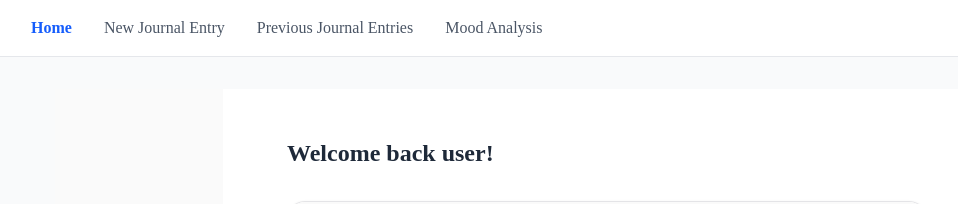
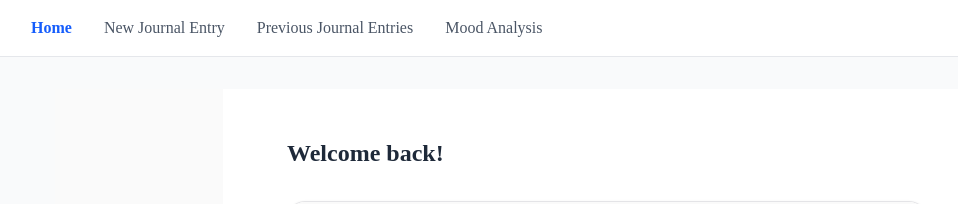
Before and after one commit to L-vd-M/ai-powered_daily_journal_app, a Next.js app: page /home in a window 1280 px wide. Shown: the top 204 px of the page, without its empty margins (33-991 px from the left). Built offline with nearby package versions, Linux system fonts and the light colour scheme; no server answers.

Commit message:
fix: Added a fix for an error where the user might not have added their name during sign-up, thus causing the application not to be able to display the custom welcome message,

```diff
--- a/app/(dashboard)/home/page.tsx
+++ b/app/(dashboard)/home/page.tsx
@@ -10,9 +10,9 @@ export default function HomePage() {
   return (
     <div className="flex flex-col flex-1 items-center justify-center bg-zinc-50 font-sans dark:bg-black">
       <main className="flex flex-1 w-full max-w-3xl flex-col py-12 px-16 bg-white dark:bg-black gap-8">
+        {/* Personalized greeting using the user’s name fetched from the database */}
         <h1 className="text-2xl font-semibold text-gray-800 dark:text-white">
-          {/* Personalized greeting */}
-          Welcome back {user ?? "user"}!
+          {user ? `Welcome back ${user}!` : "Welcome back!"}
         </h1>
 
         {/* Ambient music player — loops the selected YouTube mix, starts muted */}
```
